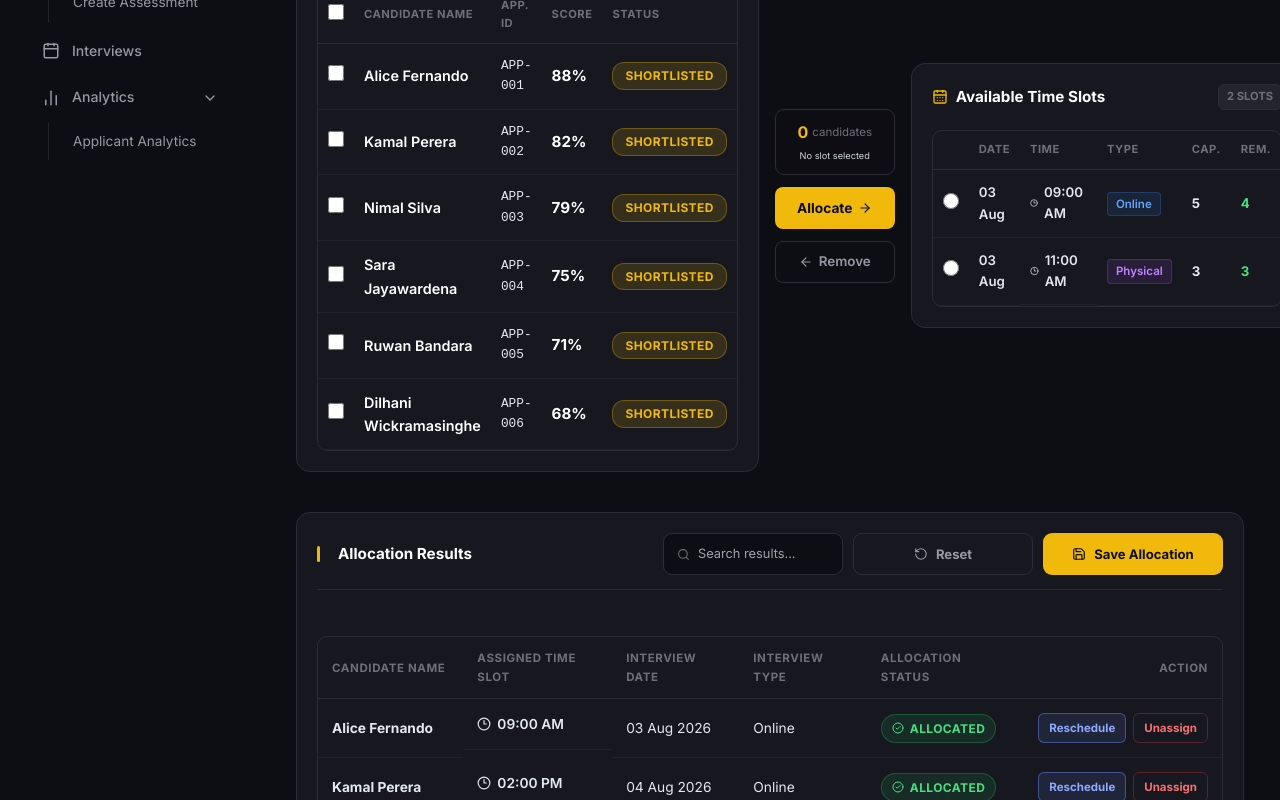
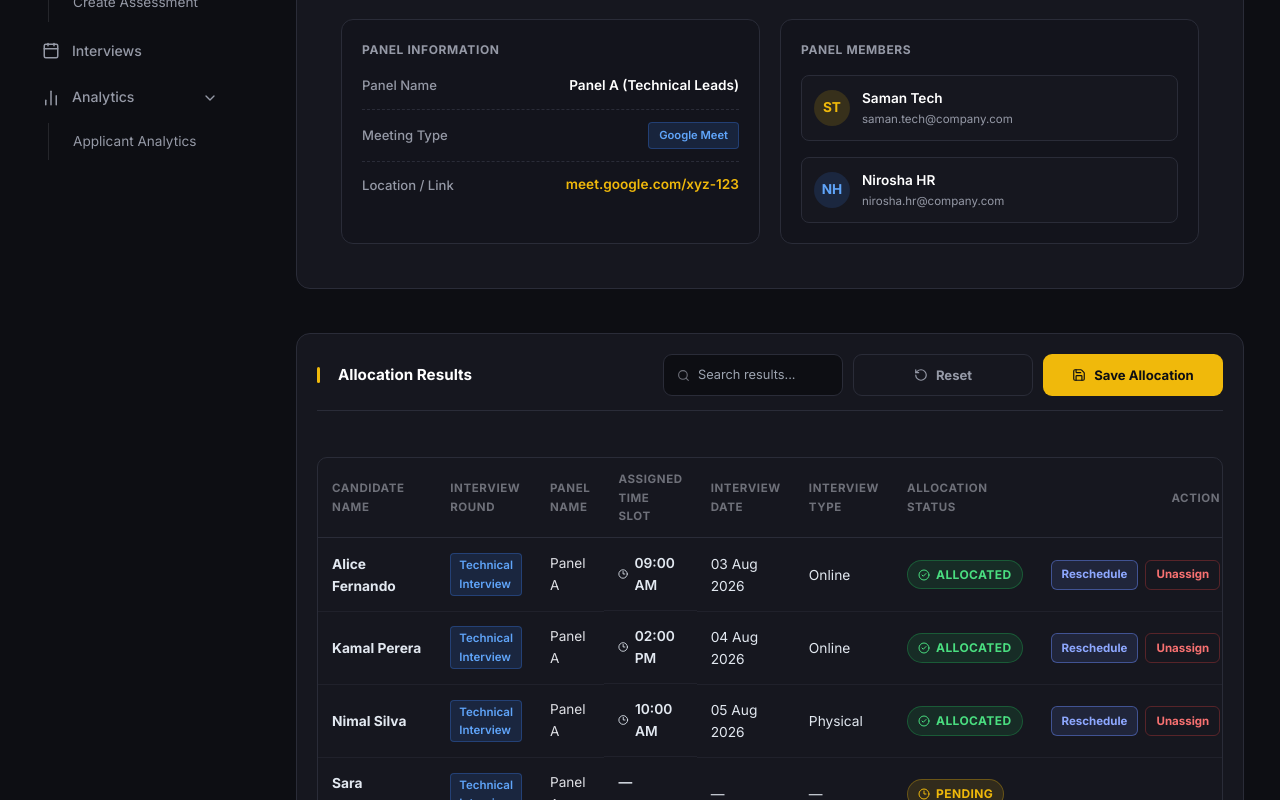
Before and after one commit to IntelliHire-project/Source-code, a React (Create React App) app in the folder frontend/: page /recruiter/interviews/allocation in a window 1280 px wide. Shown: the part 640-1440 px from the top of the page. Built offline with nearby package versions, Linux system fonts and the light colour scheme.

Commit message:
feat: add Assigned Panel Details section on Interview Schedule section and updated Allocation Results

```diff
--- a/frontend/src/pages/recruiter/InterviewAllocation/CandidateInterviewAllocation.jsx
+++ b/frontend/src/pages/recruiter/InterviewAllocation/CandidateInterviewAllocation.jsx
@@ -550,6 +550,241 @@ export default function CandidateInterviewAllocationPage({ embeddedVacancy = nul
         </div>
       </div>
 
+          {/* ── Panel Details Section ── */}
+          <div className="card-surface" style={{ marginBottom: '24px' }}>
+            <div className="card-header-bar border-bottom-header">
+              <div className="card-title-group">
+                <span className="gold-indicator"></span>
+                <h2 className="card-title">Assigned Panel Details</h2>
+              </div>
+            </div>
+            <div style={{ padding: '24px', display: 'flex', gap: '20px', flexWrap: 'wrap' }}>
+              {/* Panel Info Card */}
+              <div style={{ flex: '1 1 calc(50% - 10px)', backgroundColor: '#13141C', padding: '20px', borderRadius: '12px', border: '1px solid #2A2C38' }}>
+                <h3 style={{ fontSize: '0.75rem', color: '#9599A6', textTransform: 'uppercase', marginBottom: '16px', fontWeight: 700, letterSpacing: '0.05em' }}>Panel Information</h3>
+                <div style={{ display: 'flex', flexDirection: 'column', gap: '12px' }}>
+                  <div style={{ display: 'flex', justifyContent: 'space-between', alignItems: 'center', paddingBottom: '12px', borderBottom: '1px dashed #2A2C38' }}>
+                    <span style={{ color: '#9599A6', fontSize: '0.82rem', fontWeight: 500 }}>Panel Name</span>
+                    <span style={{ color: '#FFFFFF', fontSize: '0.85rem', fontWeight: 600 }}>Panel A (Technical Leads)</span>
+                  </div>
+                  <div style={{ display: 'flex', justifyContent: 'space-between', alignItems: 'center', paddingBottom: '12px', borderBottom: '1px dashed #2A2C38' }}>
+                    <span style={{ color: '#9599A6', fontSize: '0.82rem', fontWeight: 500 }}>Meeting Type</span>
+                    <span className="type-tag" style={{ backgroundColor: 'rgba(59, 130, 246, 0.15)', color: '#60A5FA', border: '1px solid rgba(59, 130, 246, 0.3)', padding: '4px 10px', fontSize: '0.7rem' }}>Google Meet</span>
+                  </div>
+                  <div style={{ display: 'flex', justifyContent: 'space-between', alignItems: 'center' }}>
+                    <span style={{ color: '#9599A6', fontSize: '0.82rem', fontWeight: 500 }}>Location / Link</span>
+                    <a href="#" style={{ color: '#F0B90B', fontSize: '0.85rem', textDecoration: 'none', fontWeight: 600 }}>meet.google.com/xyz-123</a>
+                  </div>
+                </div>
+              </div>
+
+              {/* Panel Members Card */}
+              <div style={{ flex: '1 1 calc(50% - 10px)', backgroundColor: '#13141C', padding: '20px', borderRadius: '12px', border: '1px solid #2A2C38' }}>
+                <h3 style={{ fontSize: '0.75rem', color: '#9599A6', textTransform: 'uppercase', marginBottom: '16px', fontWeight: 700, letterSpacing: '0.05em' }}>Panel Members</h3>
+                <div style={{ display: 'grid', gridTemplateColumns: 'repeat(auto-fit, minmax(200px, 1fr))', gap: '16px' }}>
+                  <div style={{ display: 'flex', alignItems: 'center', gap: '12px', backgroundColor: '#16171F', padding: '12px', borderRadius: '8px', border: '1px solid #2A2C38' }}>
+                    <div style={{ width: '36px', height: '36px', borderRadius: '50%', backgroundColor: 'rgba(240, 185, 11, 0.15)', color: '#F0B90B', display: 'flex', alignItems: 'center', justifyContent: 'center', fontWeight: 700, fontSize: '0.85rem', flexShrink: 0 }}>ST</div>
+                    <div style={{ overflow: 'hidden' }}>
+                      <div style={{ color: '#FFFFFF', fontSize: '0.85rem', fontWeight: 600, whiteSpace: 'nowrap', textOverflow: 'ellipsis', overflow: 'hidden' }}>Saman Tech</div>
+                      <div style={{ color: '#9599A6', fontSize: '0.72rem', whiteSpace: 'nowrap', textOverflow: 'ellipsis', overflow: 'hidden' }}>saman.tech@company.com</div>
+                    </div>
+                  </div>
+                  <div style={{ display: 'flex', alignItems: 'center', gap: '12px', backgroundColor: '#16171F', padding: '12px', borderRadius: '8px', border: '1px solid #2A2C38' }}>
+                    <div style={{ width: '36px', height: '36px', borderRadius: '50%', backgroundColor: 'rgba(59, 130, 246, 0.15)', color: '#60A5FA', display: 'flex', alignItems: 'center', justifyContent: 'center', fontWeight: 700, fontSize: '0.85rem', flexShrink: 0 }}>NH</div>
+                    <div style={{ overflow: 'hidden' }}>
+                      <div style={{ color: '#FFFFFF', fontSize: '0.85rem', fontWeight: 600, whiteSpace: 'nowrap', textOverflow: 'ellipsis', overflow: 'hidden' }}>Nirosha HR</div>
+                      <div style={{ color: '#9599A6', fontSize: '0.72rem', whiteSpace: 'nowrap', textOverflow: 'ellipsis', overflow: 'hidden' }}>nirosha.hr@company.com</div>
+                    </div>
+                  </div>
+                </div>
+              </div>
+            </div>
+          </div>
+
+          {/* ── Bottom Card: Allocation Results ── */}
+          <div className="card-surface results-card-section">
+            <div className="card-header-bar flex-between border-bottom-header">
+              <div className="card-title-group">
+                <span className="gold-indicator"></span>
+                <h2 className="card-title">Allocation Results</h2>
+              </div>
+
+              <div className="action-buttons-group">
+                <div className="allocation-results-search">
+                  <Search size={15} />
+                  <input
+                    type="search"
+                    value={searchQuery}
+                    onChange={(event) => setSearchQuery(event.target.value)}
+                    placeholder="Search results..."
+                    aria-label="Search allocation results"
+                  />
+                </div>
+                <button type="button" className="btn-ghost-dark" onClick={() => setShowResetConfirm(true)}>
+                  <RotateCcw size={14} />
+                  <span>Reset</span>
+                </button>
+                <button type="button" className="btn-primary-accent" onClick={handleSaveAllocations}>
+                  <Save size={14} />
+                  <span>Save Allocation</span>
+                </button>
+              </div>
+            </div>
+
+            {/* Results Table */}
+            <div className="table-responsive">
+              <table className="results-table">
+                <thead>
+                  <tr>
+                    <th style={{ width: '18%' }}>CANDIDATE NAME</th>
+                    <th style={{ width: '15%' }}>INTERVIEW ROUND</th>
+                    <th style={{ width: '12%' }}>PANEL NAME</th>
+                    <th style={{ width: '13%' }}>ASSIGNED TIME SLOT</th>
+                    <th style={{ width: '12%' }}>INTERVIEW DATE</th>
+                    <th style={{ width: '10%' }}>INTERVIEW TYPE</th>
+                    <th style={{ width: '12%' }}>ALLOCATION STATUS</th>
+                    <th style={{ width: '8%', textAlign: 'right' }}>ACTION</th>
+                  </tr>
+                </thead>
+                <tbody>
+                  {paginatedAllocations.map((item) => (
+                    <tr key={item.candidateId}>
+                      <td className="font-bold cand-name-cell">{item.candidateName}</td>
+                      <td>
+                        <span className="type-tag" style={{ backgroundColor: 'rgba(59, 130, 246, 0.15)', color: '#60A5FA', border: '1px solid rgba(59, 130, 246, 0.3)' }}>
+                          {item.interviewRound || interviewRound}
+                        </span>
+                      </td>
+                      <td style={{ color: '#E0E1E6', fontSize: '0.85rem' }}>
+                        {item.panelName || 'Panel A'}
+                      </td>
+                      <td className="time-slot-cell">
+                        {item.assignedTime !== '—' && (
+                          <Clock3 size={14} />
+                        )}
+                        <span>{item.assignedTime}</span>
+                      </td>
+                      <td>{item.interviewDate}</td>
+                      <td>{item.interviewType}</td>
+                      <td>
+                        <span
+                          className={`status-result-badge ${
+                            item.status === 'ALLOCATED' ? 'badge-allocated' : 'badge-pending'
+                          }`}
+                        >
+                          {item.status === 'ALLOCATED' ? (
+                            <>
+                              <CheckCircle2 size={12} />
+                              <span>ALLOCATED</span>
+                            </>
+                          ) : (
+                            <>
+                              <Clock3 size={12} />
+                              <span>PENDING</span>
+                            </>
+                          )}
+                        </span>
+                      </td>
+                      <td style={{ textAlign: 'right' }}>
+                        {item.status === 'ALLOCATED' && (
+                          <div className="result-row-actions">
+                            <button
+                              type="button"
+                              className="btn-reschedule-row"
+                              onClick={() => {
+                                setReschedulingAllocation(item);
+                                setRescheduleSlotId(item.slotId);
+                              }}
+                            >
+                              Reschedule
+                            </button>
+                            <button
+                              type="button"
+                              className="btn-unassign-row"
+                              onClick={() => handleRemoveAllocation(item.candidateId)}
+                              title="Unassign this candidate"
+                            >
+                              Unassign
+                            </button>
+                          </div>
+                        )}
+                      </td>
+                    </tr>
+                  ))}
+                </tbody>
+              </table>
+            </div>
+            <div className="allocation-mobile-list results-mobile-list">
+              {paginatedAllocations.map((item) => (
+                <article className="allocation-result-mobile-card" key={`mobile-${item.candidateId}`}>
+                  <div>
+                    <strong>{item.candidateName}</strong>
+                    <span className={`status-result-badge ${item.status === 'ALLOCATED' ? 'badge-allocated' : 'badge-pending'}`}>
+                      {item.status}
+                    </span>
+                  </div>
+                  <dl>
+                    <div><dt>Round</dt><dd>{item.interviewRound || interviewRound}</dd></div>
+                    <div><dt>Panel</dt><dd>{item.panelName || 'Panel A'}</dd></div>
+                    <div><dt>Date</dt><dd>{item.interviewDate}</dd></div>
+                    <div><dt>Time</dt><dd>{item.assignedTime}</dd></div>
+                    <div><dt>Type</dt><dd>{item.interviewType}</dd></div>
+                  </dl>
+                  {item.status === 'ALLOCATED' && (
+                    <div className="result-row-actions">
+                      <button type="button" className="btn-reschedule-row" onClick={() => {
+                        setReschedulingAllocation(item);
+                        setRescheduleSlotId(item.slotId);
+                      }}>Reschedule</button>
+                      <button type="button" className="btn-unassign-row" onClick={() => handleRemoveAllocation(item.candidateId)}>
+                        Unassign
+                      </button>
+                    </div>
+                  )}
+                </article>
+              ))}
+            </div>
+
+            {/* Pagination Footer */}
+            {filteredAllocations.length > itemsPerPage && (
+              <div className="table-pagination-footer">
+              <span className="pagination-info">
+                Showing <strong>{paginatedAllocations.length}</strong> of <strong>{filteredAllocations.length}</strong> allocation results
+              </span>
+
+              <div className="pagination-controls">
+                <button
+                  type="button"
+                  className="page-nav-btn"
+                  disabled={currentPage === 1}
+                  onClick={() => setCurrentPage((p) => Math.max(1, p - 1))}
+                  aria-label="Previous Page"
+                >
+                  <ChevronLeft size={16} />
+                </button>
+                {Array.from({ length: totalPages }, (_, i) => i + 1).map((pageNum) => (
+                  <button
+                    key={pageNum}
+                    type="button"
+                    className={`page-num-btn ${pageNum === currentPage ? 'active' : ''}`}
+                    onClick={() => setCurrentPage(pageNum)}
+                  >
+                    {pageNum}
+                  </button>
+                ))}
+                <button
+                  type="button"
+                  className="page-nav-btn"
+                  disabled={currentPage === totalPages}
+                  onClick={() => setCurrentPage((p) => Math.min(totalPages, p + 1))}
+                  aria-label="Next Page"
+                >
+                  <ChevronRight size={16} />
+                </button>
+              </div>
+            </div>
+          )}
+        </div>
           {/* ── Dual Workspace Grid: Shortlisted Candidates | Action Buttons | Available Time Slots ── */}
           <div className="allocation-workspace-grid">
 
@@ -773,178 +1008,6 @@ export default function CandidateInterviewAllocationPage({ embeddedVacancy = nul
 
           </div>
 
-          {/* ── Bottom Card: Allocation Results ── */}
-          <div className="card-surface results-card-section">
-            <div className="card-header-bar flex-between border-bottom-header">
-              <div className="card-title-group">
-                <span className="gold-indicator"></span>
-                <h2 className="card-title">Allocation Results</h2>
-              </div>
-
-              <div className="action-buttons-group">
-                <div className="allocation-results-search">
-                  <Search size={15} />
-                  <input
-                    type="search"
-                    value={searchQuery}
-                    onChange={(event) => setSearchQuery(event.target.value)}
-                    placeholder="Search results..."
-                    aria-label="Search allocation results"
-                  />
-                </div>
-                <button type="button" className="btn-ghost-dark" onClick={() => setShowResetConfirm(true)}>
-                  <RotateCcw size={14} />
-                  <span>Reset</span>
-                </button>
-                <button type="button" className="btn-primary-accent" onClick={handleSaveAllocations}>
-                  <Save size={14} />
-                  <span>Save Allocation</span>
-                </button>
-              </div>
-            </div>
-
-            {/* Results Table */}
-            <div className="table-responsive">
-              <table className="results-table">
-                <thead>
-                  <tr>
-                    <th>CANDIDATE NAME</th>
-                    <th>ASSIGNED TIME SLOT</th>
-                    <th>INTERVIEW DATE</th>
-                    <th>INTERVIEW TYPE</th>
-                    <th>ALLOCATION STATUS</th>
-                    <th style={{ textAlign: 'right' }}>ACTION</th>
-                  </tr>
-                </thead>
-                <tbody>
-                  {paginatedAllocations.map((item) => (
-                    <tr key={item.candidateId}>
-                      <td className="font-bold cand-name-cell">{item.candidateName}</td>
-                      <td className="time-slot-cell">
-                        {item.assignedTime !== '—' && (
-                          <Clock3 size={14} />
-                        )}
-                        <span>{item.assignedTime}</span>
-                      </td>
-                      <td>{item.interviewDate}</td>
-                      <td>{item.interviewType}</td>
-                      <td>
-                        <span
-                          className={`status-result-badge ${
-                            item.status === 'ALLOCATED' ? 'badge-allocated' : 'badge-pending'
-                          }`}
-                        >
-                          {item.status === 'ALLOCATED' ? (
-                            <>
-                              <CheckCircle2 size={12} />
-                              <span>ALLOCATED</span>
-                            </>
-                          ) : (
-                            <>
-                              <Clock3 size={12} />
-                              <span>PENDING</span>
-                            </>
-                          )}
-                        </span>
-                      </td>
-                      <td style={{ textAlign: 'right' }}>
-                        {item.status === 'ALLOCATED' && (
-                          <div className="result-row-actions">
-                            <button
-                              type="button"
-                              className="btn-reschedule-row"
-                              onClick={() => {
-                                setReschedulingAllocation(item);
-                                setRescheduleSlotId(item.slotId);
-                              }}
-                            >
-                              Reschedule
-                            </button>
-                            <button
-                              type="button"
-                              className="btn-unassign-row"
-                              onClick={() => handleRemoveAllocation(item.candidateId)}
-                              title="Unassign this candidate"
-                            >
-                              Unassign
-                            </button>
-                          </div>
-                        )}
-                      </td>
-                    </tr>
-                  ))}
-                </tbody>
-              </table>
-            </div>
-            <div className="allocation-mobile-list results-mobile-list">
-              {paginatedAllocations.map((item) => (
-                <article className="allocation-result-mobile-card" key={`mobile-${item.candidateId}`}>
-                  <div>
-                    <strong>{item.candidateName}</strong>
-                    <span className={`status-result-badge ${item.status === 'ALLOCATED' ? 'badge-allocated' : 'badge-pending'}`}>
-                      {item.status}
-                    </span>
-                  </div>
-                  <dl>
-                    <div><dt>Date</dt><dd>{item.interviewDate}</dd></div>
-                    <div><dt>Time</dt><dd>{item.assignedTime}</dd></div>
-                    <div><dt>Type</dt><dd>{item.interviewType}</dd></div>
-                  </dl>
-                  {item.status === 'ALLOCATED' && (
-                    <div className="result-row-actions">
-                      <button type="button" className="btn-reschedule-row" onClick={() => {
-                        setReschedulingAllocation(item);
-                        setRescheduleSlotId(item.slotId);
-                      }}>Reschedule</button>
-                      <button type="button" className="btn-unassign-row" onClick={() => handleRemoveAllocation(item.candidateId)}>
-                        Unassign
-                      </button>
-                    </div>
-                  )}
-                </article>
-              ))}
-            </div>
-
-            {/* Pagination Footer */}
-            {filteredAllocations.length > itemsPerPage && (
-              <div className="table-pagination-footer">
-              <span className="pagination-info">
-                Showing <strong>{paginatedAllocations.length}</strong> of <strong>{filteredAllocations.length}</strong> allocation results
-              </span>
-
-              <div className="pagination-controls">
-                <button
-                  type="button"
-                  className="page-nav-btn"
-                  disabled={currentPage === 1}
-                  onClick={() => setCurrentPage((p) => Math.max(1, p - 1))}
-                  aria-label="Previous Page"
-                >
-                  <ChevronLeft size={16} />
-                </button>
-                {Array.from({ length: totalPages }, (_, i) => i + 1).map((pageNum) => (
-                  <button
-                    key={pageNum}
-                    type="button"
-                    className={`page-num-btn ${pageNum === currentPage ? 'active' : ''}`}
-                    onClick={() => setCurrentPage(pageNum)}
-                  >
-                    {pageNum}
-                  </button>
-                ))}
-                <button
-                  type="button"
-                  className="page-nav-btn"
-                  disabled={currentPage === totalPages}
-                  onClick={() => setCurrentPage((p) => Math.min(totalPages, p + 1))}
-                  aria-label="Next Page"
-                >
-                  <ChevronRight size={16} />
-                </button>
-              </div>
-            </div>
-          )}
-        </div>
 
         {/* ── Scheduled & Logged Time Slots Table Card (Exact Replica of Image 2) ── */}
         <div className="an-table-section" style={{ marginTop: '28px', backgroundColor: '#16171F', border: '1px solid #2A2C38', borderRadius: '14px', overflow: 'hidden' }}>
```
